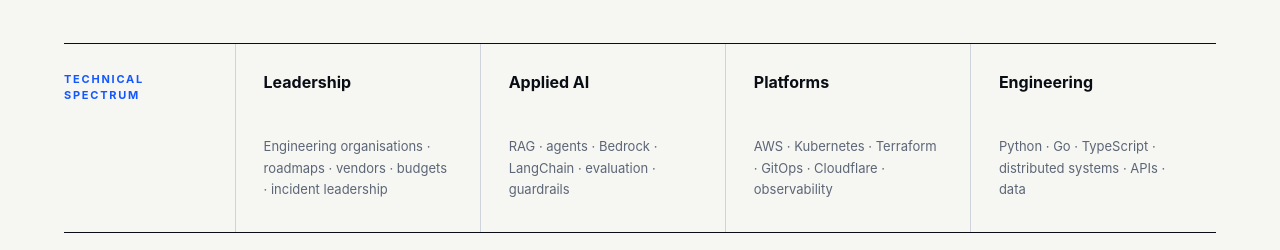
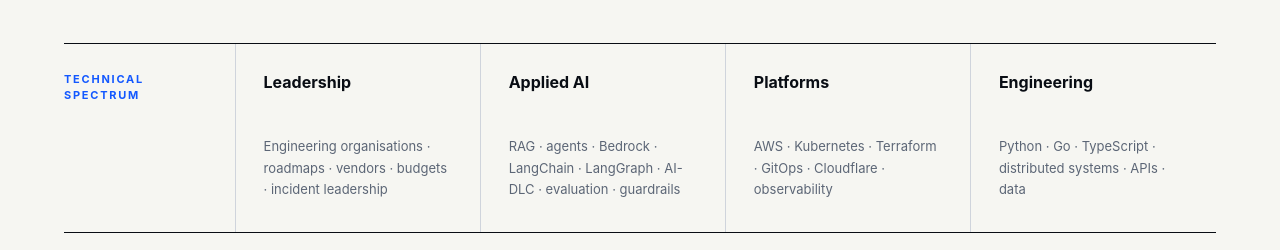
Before and after one commit to tximpa91/luis-angel-parada-ai-delivery, a React (Vite) app: page / in a window 1280 px wide. Shown: the part 6580-6830 px from the top of the page. Built offline with nearby package versions, Linux system fonts and the light colour scheme.

Commit message:
Add LangGraph and AI-DLC expertise

```diff
--- a/src/data/portfolio.js
+++ b/src/data/portfolio.js
@@ -97,7 +97,7 @@
   },
   {
     title: 'Applied AI',
-    detail: 'RAG · agents · Bedrock · LangChain · evaluation · guardrails',
+    detail: 'RAG · agents · Bedrock · LangChain · LangGraph · AI-DLC · evaluation · guardrails',
   },
   {
     title: 'Platforms',
```
